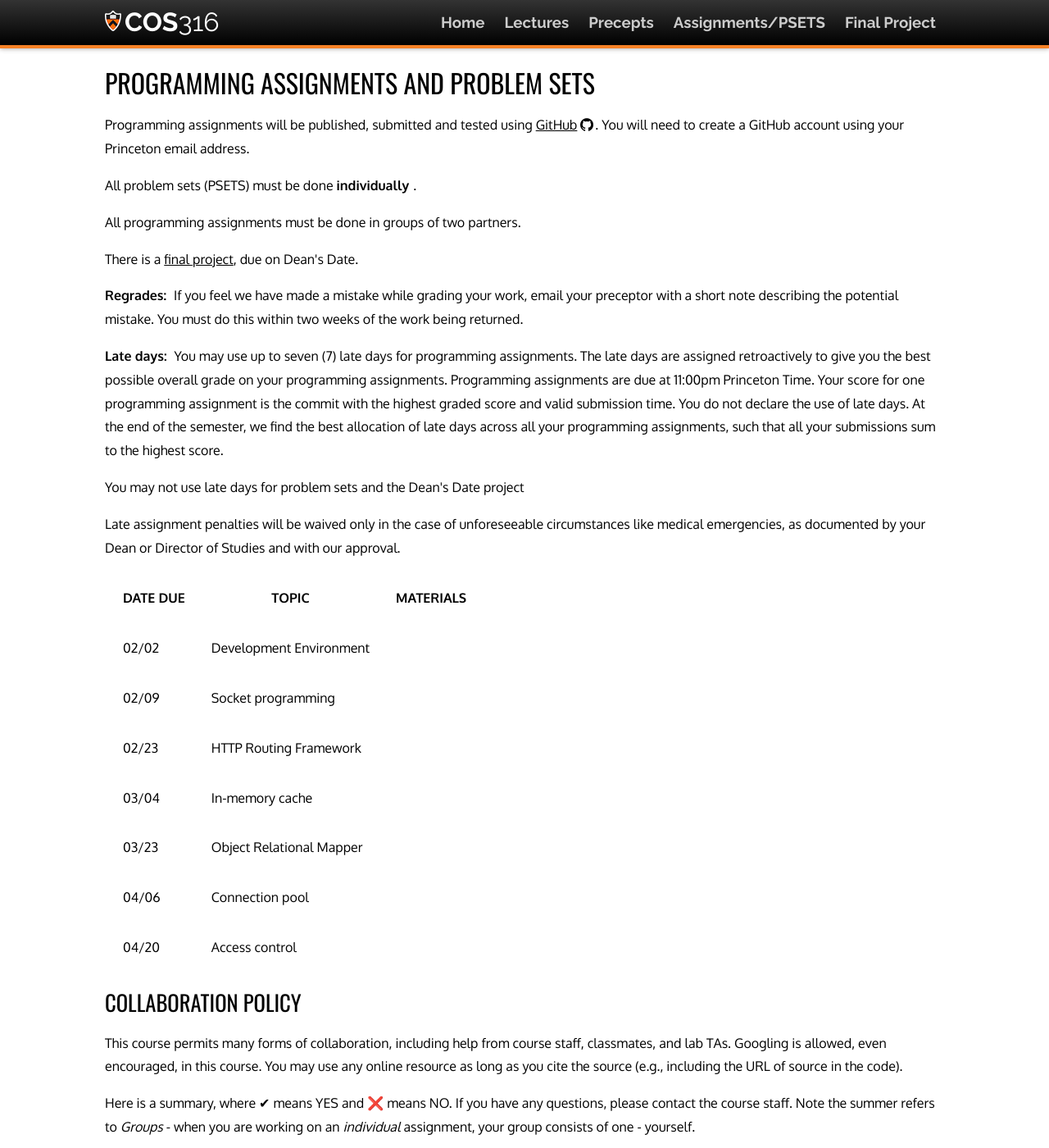
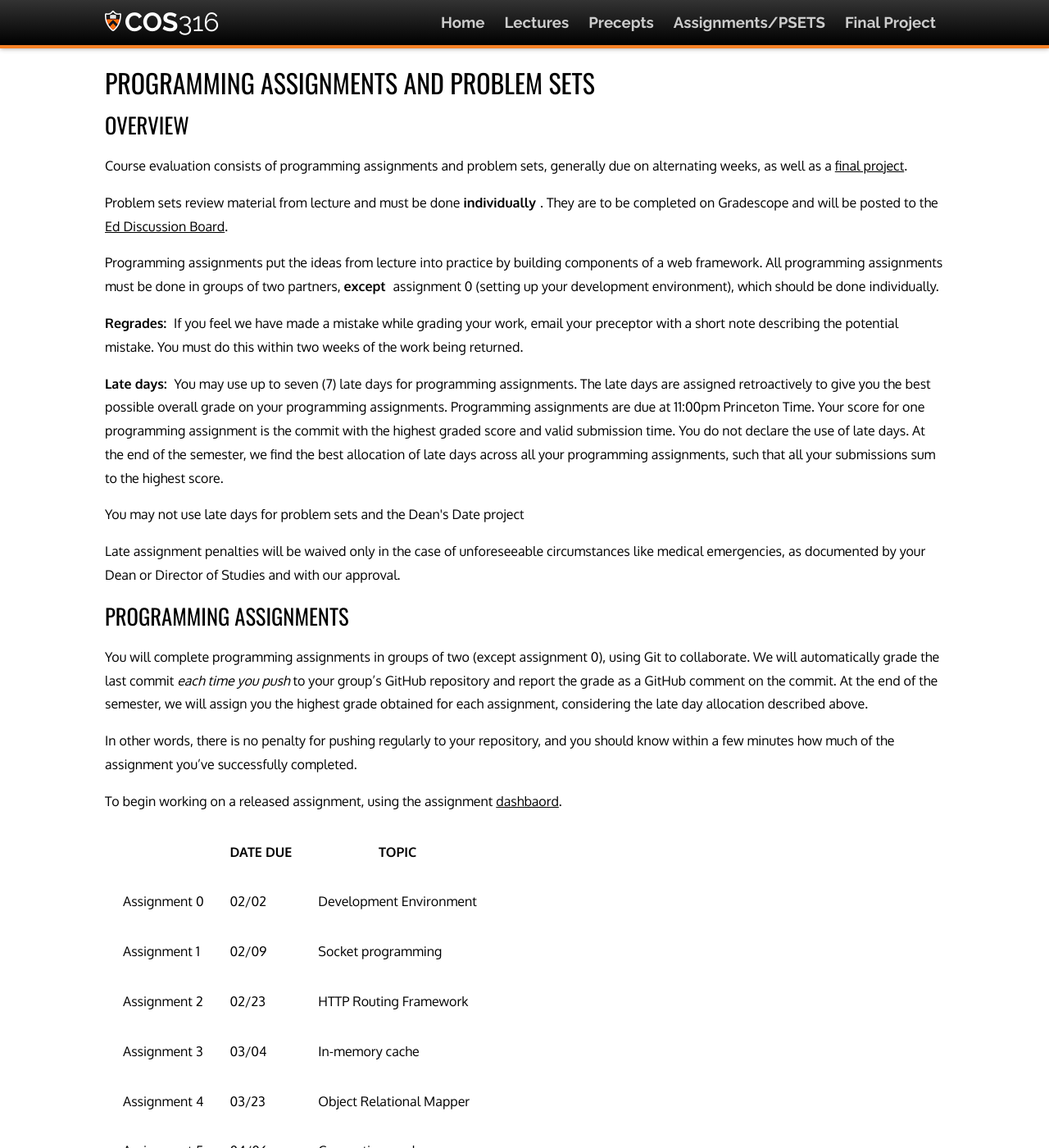
Before and after one commit to cos316/cos316-web, a Jekyll site: the page built from assignments.md, in a window 1280 px wide and 1400 px high. Shown: the whole window at 82% size. Built offline with Jekyll 4.4.1, drawn with Linux system fonts in a browser that asks for light colours; nearby versions of some CDN libraries.

Commit message:
Assignment dashboard

```diff
--- a/assignments.md
+++ b/assignments.md
@@ -3,15 +3,19 @@
 layout: default
 ---
 
-Programming assignments will be published, submitted and tested using
-[GitHub](https://github.com). You will need to create a GitHub account using
-your Princeton email address.
+## Overview
 
-All problem sets (PSETS) must be done **individually**.
+Course evaluation consists of programming assignments and problem sets,
+generally due on alternating weeks, as well as a [final project](/final).
 
-All programming assignments must be done in groups of two partners.
+Problem sets review material from lecture and must be done **individually**.
+They are to be completed on Gradescope and will be posted to the [Ed Discussion
+Board](https://edstem.org/us/courses/19325).
 
-There is a [final project](/final), due on Dean\'s Date.
+Programming assignments put the ideas from lecture into practice by building
+components of a web framework. All programming assignments must be done in
+groups of two partners, **except** assignment 0 (setting up your development
+environment), which should be done individually.
 
 **Regrades:** If you feel we have made a mistake while grading your
 work, email your preceptor with a short note describing the potential
@@ -33,16 +37,31 @@
 unforeseeable circumstances like medical emergencies, as documented by
 your Dean or Director of Studies and with our approval.
 
+## Programming Assignments
 
-| DATE DUE               |TOPIC                     | MATERIALS
-| -----------------------|--------------------------|---------------------------------------------------------|
-| 02/02                  | Development Environment  | |
-| 02/09                  | Socket programming       | |
-| 02/23                  | HTTP Routing Framework   | |
-| 03/04                  | In-memory cache          | |
-| 03/23                  | Object Relational Mapper | |
-| 04/06                  | Connection pool          | |
-| 04/20                  | Access control           | |
+You will complete programming assignments in groups of two (except assignment
+0), using Git to collaborate. We will automatically grade the last commit _each
+time you push_ to your group's GitHub repository and report the grade as a
+GitHub comment on the commit. At the end of the semester, we will assign you the
+highest grade obtained for each assignment, considering the late day allocation
+described above.
+
+In other words, there is no penalty for pushing regularly to your repository,
+and you should know within a few minutes how much of the assignment you've
+successfully completed.
+
+To begin working on a released assignment, using the assignment [dashbaord](/dashboard).
+
+
+|            | DATE DUE               |TOPIC                     |
+|------------| -----------------------|--------------------------|
+|Assignment 0| 02/02                  | Development Environment  |
+|Assignment 1| 02/09                  | Socket programming       |
+|Assignment 2| 02/23                  | HTTP Routing Framework   |
+|Assignment 3| 03/04                  | In-memory cache          |
+|Assignment 4| 03/23                  | Object Relational Mapper |
+|Assignment 5| 04/06                  | Connection pool          |
+|Assignment 6| 04/20                  | Access control           |
 
 ## Collaboration Policy
 
```
Also changed, not shown: dashboard.md (added, +155 -0 lines).
